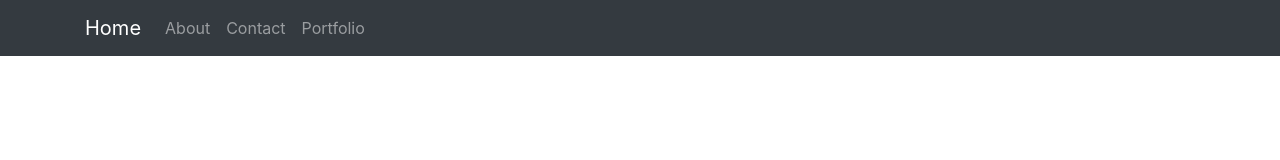
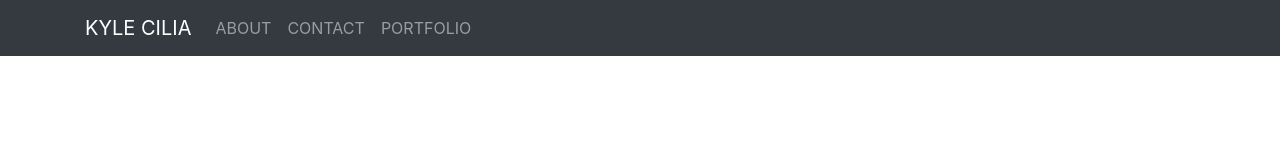
Before and after one commit to freshmangoes/Bootstrap-Portfolio, a plain HTML site: page index.html in a window 1280 px wide. Drawn offline with nearby package versions, Linux system fonts and the light colour scheme.

Commit message:
Changes navbar-brand back to name.

```diff
--- a/index.html
+++ b/index.html
@@ -16,7 +16,7 @@
   <!-- Navbar expands when lg screen -->
   <nav class="navbar navbar-expand-lg navbar-dark bg-dark">
     <div class="container">
-      <a href="#" class="navbar-brand">Home</a>
+      <a href="#" class="navbar-brand">KYLE CILIA</a>
       <!-- Navbar has toggler for expansion when not lg screen -->
       <button class="navbar-toggler" type="button" data-toggle="collapse" data-target="#navbarSupportedContent"
         aria-controls="navbarSupportedContent" aria-expanded="false" aria-label="Toggle">
@@ -26,13 +26,13 @@
       <div class="collapse navbar-collapse" id="navbarSupportedContent">
         <div class="navbar-nav">
           <a href="index.html" class="nav-item nav-link">
-            About
+            ABOUT
           </a>
           <a href="contact.html" class="nav-item nav-link">
-            Contact
+            CONTACT
           </a>
           <a href="portfolio.html" class="nav-item nav-link">
-            Portfolio
+            PORTFOLIO
           </a>
         </div>
       </div>
```
Also changed, not shown: contact.html (+4 -4 lines), portfolio.html (+4 -4 lines).
